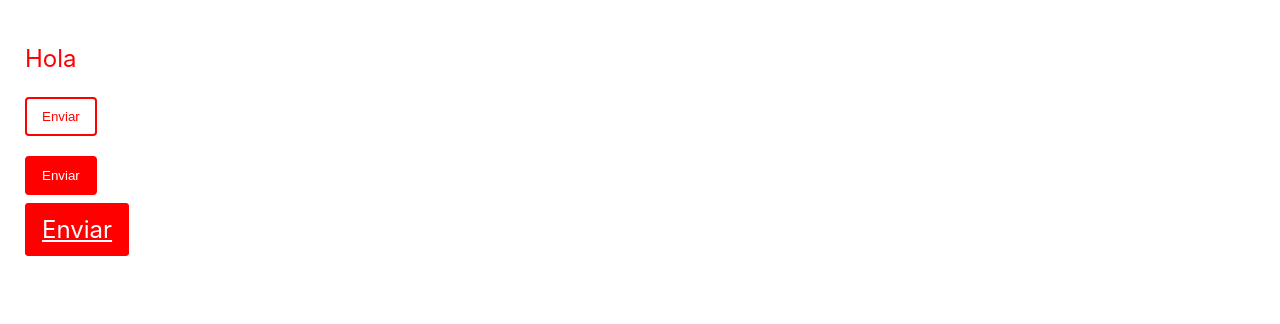
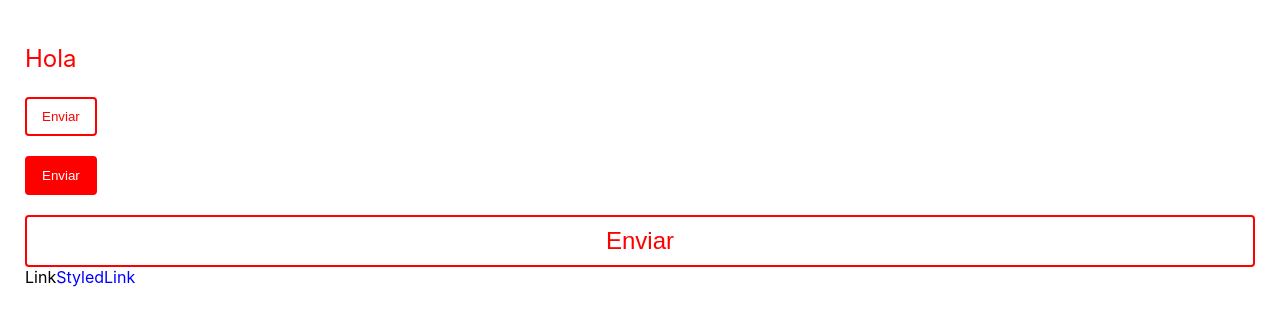
Before and after one commit to Rubenmt93/React-Styled-Components, a React (Create React App) app: page / in a window 1280 px wide. Shown: the top 324 px of the page. Built offline with nearby package versions, Linux system fonts and the light colour scheme.

Commit message:
agrgando estilos a componentes ya existentes

```diff
--- a/src/App.js
+++ b/src/App.js
@@ -20,6 +20,15 @@ const BlockButton= styled(Button)`
   width:100%;
   font-size:24px;
 `
+
+
+const Link = ({ className, ...props})=> {
+  return <a className={className} {...props}></a>
+}
+
+const StyledLink = styled(Link)`
+  color: blue
+`
 function App() {
   return (
     <Content>
@@ -30,8 +39,9 @@ function App() {
       <Button primary> Enviar</Button>
       <br/>
       <br/>
-      <BlockButton primary as='a' href="#"> Enviar</BlockButton>
-
+      <BlockButton> Enviar</BlockButton>
+      <Link>Link</Link>
+      <StyledLink>StyledLink</StyledLink>
     </Content>
   );
 }
```
